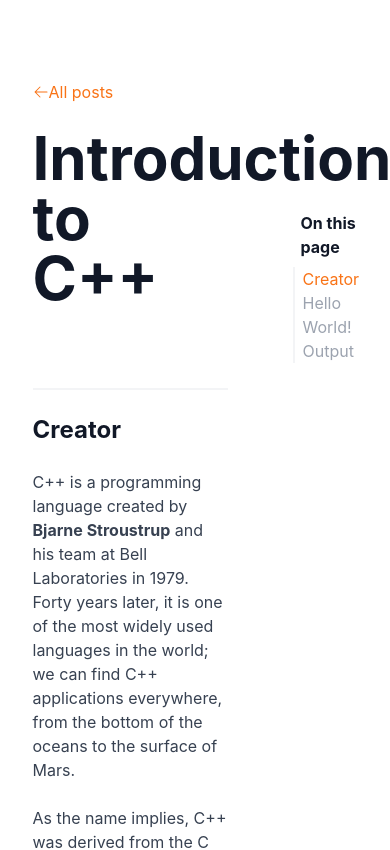
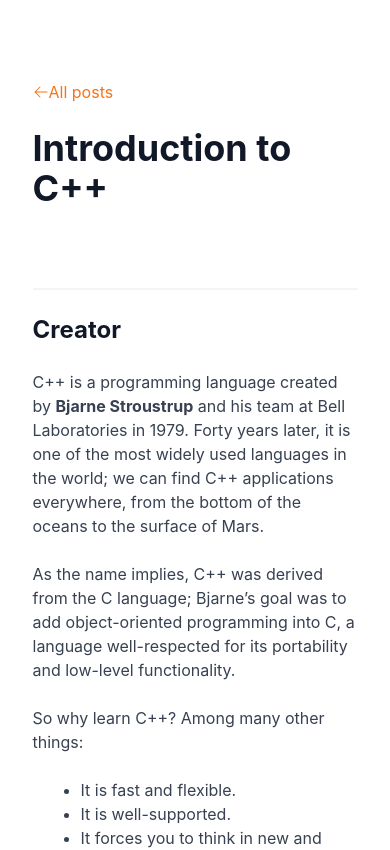
Before and after one commit to sundaray/tusar-nextjs-blog, a Next.js app: page /blog/first-blog in a window 390 px wide. Shown: the top 850 px of the page. Built offline with nearby package versions, Linux system fonts and the light colour scheme.

Commit message:
added code block

```diff
--- a/src/components/post/Heading1.js
+++ b/src/components/post/Heading1.js
@@ -9,7 +9,7 @@ const Heading1 = ({ children }) => {
         <ArrowLeftIcon className="arrow-left w-4 h-4 text-orange-500" />
         <p className="text-orange-500">All posts</p>
       </Link>
-      <h1 className="text-6xl text-gray-900 font-bold mb-12">{children} </h1>
+      <h1 className="text-4xl md:text-6xl text-gray-900 font-bold mb-12">{children} </h1>
     </div>
   );
 };
--- a/src/components/post/TableOfContents.js
+++ b/src/components/post/TableOfContents.js
@@ -48,7 +48,7 @@ const TableOfContents = () => {
   );
 
   return (
-    <nav className="fixed">
+    <nav className="fixed hidden lg:block">
       <h1 className="font-bold mb-2 pl-2 text-gray-900">On this page</h1>
       <ul className="border-l-2 border-gray-100 pl-2">
         {headings.map((heading) => (
--- a/src/styles/globals.css
+++ b/src/styles/globals.css
@@ -79,3 +79,10 @@ grid-row: 1 / -1
   grid-row: 2 / -1
 
 }
+
+@media (max-width: 1024px) {
+  .post {
+    grid-column: 2 / 12;
+    grid-row: 1 / -1
+  }
+ }
```
